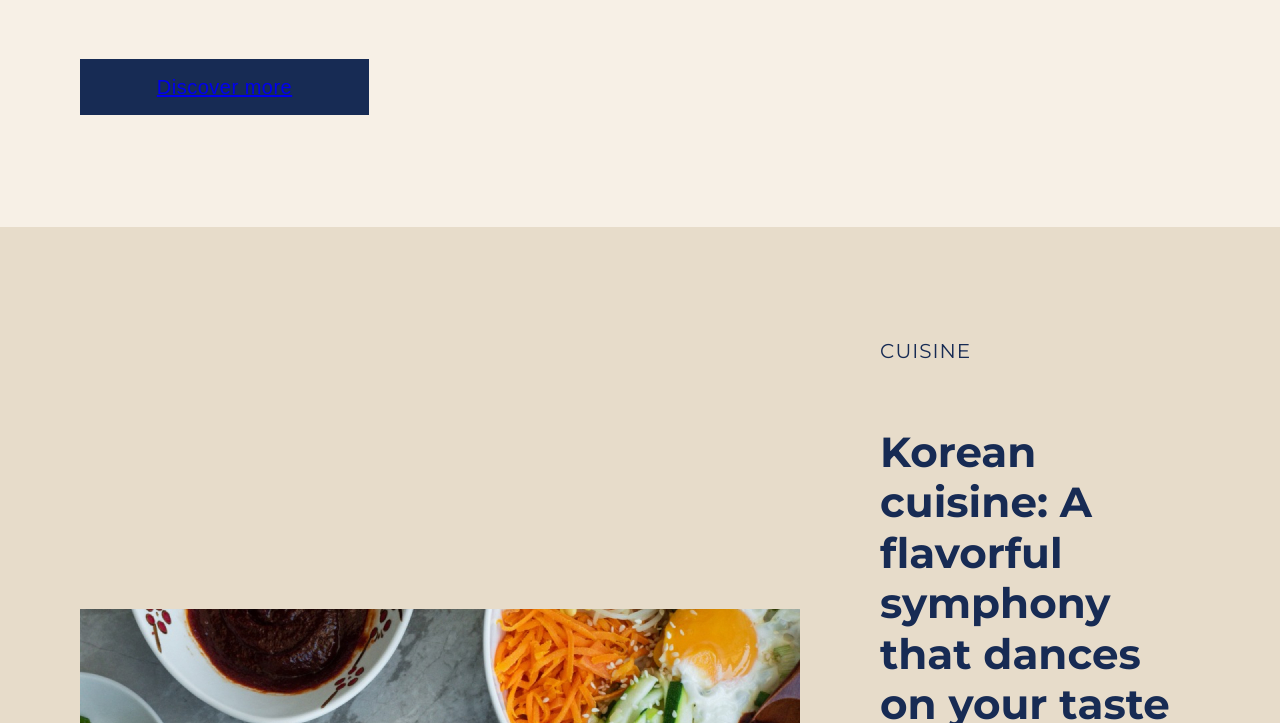
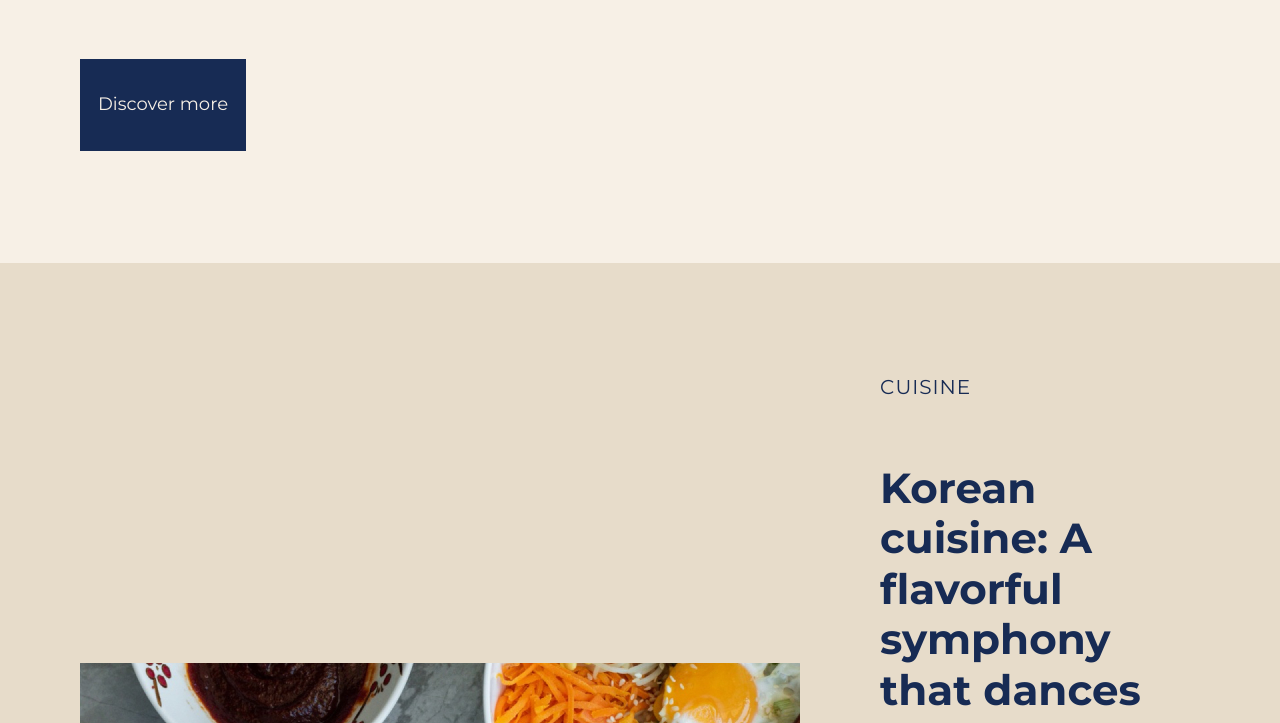
Before and after one commit to kimhelina/internetstandaarden, a plain HTML site: page index.html in a window 1280 px wide. Shown: the part 1397-2120 px from the top of the page. Drawn offline with Linux system fonts and the light colour scheme.

Commit message:
update button to fake-btn
+ hover effect

```diff
--- a/index.html
+++ b/index.html
@@ -69,11 +69,9 @@
                     Experience the allure of Korea, where ancient traditions seamlessly blend with modern marvels.
                     Discover a culture that's both rich in history and forward-looking in its spirit.
                 </p>
-                <button class="btn" tabindex="5">
-                    <a href="culture.html">
+                    <a href="culture.html" class="fake-btn" tabindex="5">
                         Discover more
                     </a>
-                </button>
             </section>
             <section>
                 <img src="img/hanbokgirls.jpg" alt="itro_culture_img" id="intro_culture_img">
@@ -97,13 +95,9 @@
                     Korean cooking, where tradition meets innovation, and let your palate be your guide to the heart of
                     Korea.
                 </p>
-                <button class="btn" tabindex="6">
-                    <a href="food.html">
+                    <a href="food.html" class="fake-btn" tabindex="6">
                         Read more
                     </a>
-                </button>
-
-
             </section>
         </article>
 
--- a/style.css
+++ b/style.css
@@ -132,7 +132,7 @@ body {
     }
 
     /*------------ button -----------*/
-    .btn {
+    .fake-btn {
         display: flex;
     height: 56px;
     padding: 16px;
@@ -140,28 +140,15 @@ body {
     align-items: center;
     border: 2px solid var(--navy, #172B54);
     background: var(--navy, #172B54);
-
-        color: var(--default-white, #FFF);
-        font-size: 20px;
-        font-style: normal;
-        font-weight: 500;
-        line-height: 100%;
-        /* 20px */
-        letter-spacing: 0.5px;
-
+    color: var(--default-white, #F7F0E6);
     text-decoration: none;
+    transition: background-color 0.3s, color 0.3s;
+    }
+    .fake-btn:hover {
+        background-color: var(--default-white, #F7F0E6);
+        color: var(--navy, #172B54);
     }
 
-    .btn:focus {
-        outline: none;
-    }
-
-    .btn:active {
-        color: var(--lightlight, #FFFFFF);
-
-        /* Add any additional styles you want for the active state */
-        /* For example, you can change the background color or text color */
-    }
 
     /* ------------ INTRO ----------------*/
     #article1 {
```
Lines whose indentation alone changed are shown as unchanged.
